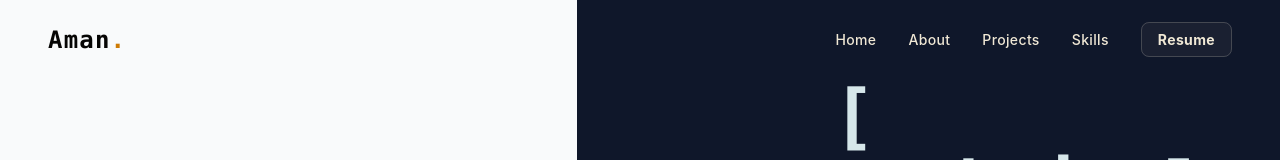
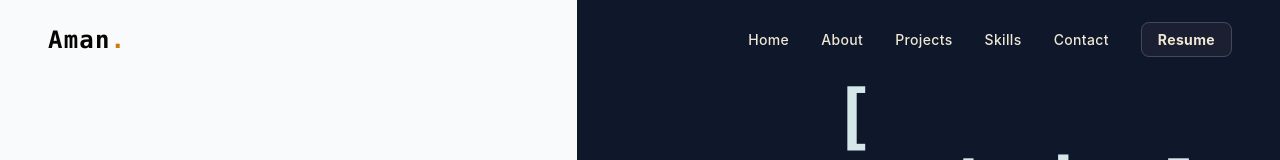
Before and after one commit to amanbuids1/aman-portfolio, a React (Vite) app: page / in a window 1280 px wide. Shown: the top 160 px of the page. Built offline with nearby package versions, Linux system fonts and the light colour scheme.

Commit message:
Add contact link to navbar and section to app

```diff
--- a/src/App.jsx
+++ b/src/App.jsx
@@ -1,19 +1,17 @@
 import Navbar from "./component/Navbar";
 import Hero from "./component/Hero";
-import LatestWorkDock from "./component/LatestWorkDock"; // IMPORTED NEW DOCK
+import LatestWorkDock from "./component/LatestWorkDock";
 import About from "./component/About";
 import Projects from "./component/Projects";
 import Skills from "./component/Skills";
+import Contact from './component/Contact';
 
 function App() {
   return (
     <div className="bg-[#1a202c] text-white min-h-screen selection:bg-blue-500 selection:text-white">
       <Navbar />
 
-      {/*
-        FULL-WIDTH SECTIONS
-        Hero and Dock are kept outside the max-w-5xl wrapper so they span the whole screen.
-      */}
+      {/* FULL-WIDTH SECTIONS */}
       <div id="hero" className="w-full">
         <Hero />
       </div>
@@ -22,10 +20,7 @@ function App() {
         <LatestWorkDock />
       </div>
 
-      {/*
-        CONSTRAINED SECTIONS
-        About, Projects, and Skills remain inside the max-width wrapper so they don't stretch too far.
-      */}
+      {/* CONSTRAINED SECTIONS */}
       <main className="max-w-5xl mx-auto px-6 md:px-12 pt-24">
         <div id="about">
           <About />
@@ -33,11 +28,16 @@ function App() {
         <div id="projects" className="mt-20">
           <Projects />
         </div>
-        <div id="skills" className="mt-20 pb-20">
+        <div id="skills" className="mt-20">
           <Skills />
         </div>
+
+        {/* ADDED CONTACT SECTION HERE */}
+        <div id="contact" className="mt-20 pb-20">
+          <h2 className="text-3xl font-bold mb-6">Contact Me</h2>
+          <Contact />
+        </div>
       </main>
-
     </div>
   );
 }
--- a/src/component/Navbar.jsx
+++ b/src/component/Navbar.jsx
@@ -2,13 +2,11 @@ import React from 'react';
 
 const Navbar = () => {
   return (
-    // 'absolute top-0' makes it float over the hero
-    // 'mix-blend-difference' ensures white text inverts against light backgrounds
     <nav className="absolute top-0 left-0 w-full z-50 flex justify-between items-center px-6 md:px-12 py-6 text-white mix-blend-difference">
 
       {/* Logo Area */}
       <div className="text-2xl font-bold font-mono tracking-wider cursor-pointer">
-         Aman<span className="text-blue-500">.</span>
+          Aman<span className="text-blue-500">.</span>
       </div>
 
       {/* Desktop Navigation Links */}
@@ -25,8 +23,12 @@ const Navbar = () => {
         <li>
           <a href="#skills" className="hover:text-blue-400 transition-colors">Skills</a>
         </li>
+        {/* ADDED: Contact Link */}
+        <li>
+          <a href="#contact" className="hover:text-blue-400 transition-colors">Contact</a>
+        </li>
 
-        {/* UPDATED: Resume Download Link */}
+        {/* Resume Download Link */}
         <li>
           <a
             href="/resume.pdf"
```
Also changed, not shown: src/component/contact.jsx (renamed from src/component/contack.jsx).
